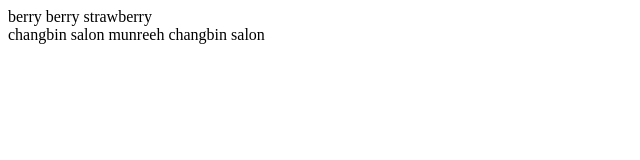
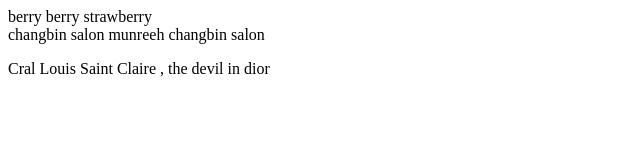
Before and after one commit to Jasleen74/NewRepo, a plain HTML site: page NewRepo/index.html in a window 1280 px wide. Shown: the whole page, without its empty margins (0-640 px from the left). Drawn offline with Linux system fonts and the light colour scheme.

Commit message:
the devil in dior

```diff
--- a/NewRepo/index.html
+++ b/NewRepo/index.html
@@ -3,3 +3,4 @@
     changbin salon munreeh   changbin salon
 
 </P>
+<p> Cral Louis Saint Claire , the devil in dior </p>
```
Also changed, not shown: NewRepo/my new .html (deleted, +0 -1 lines).
